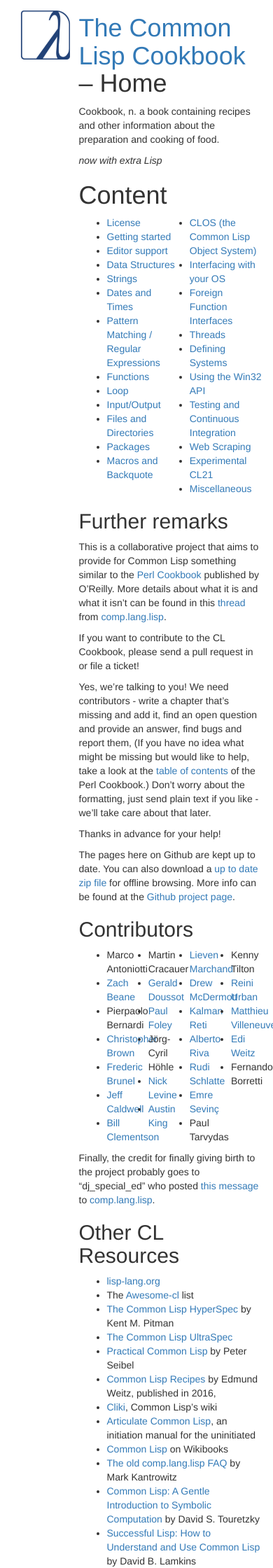
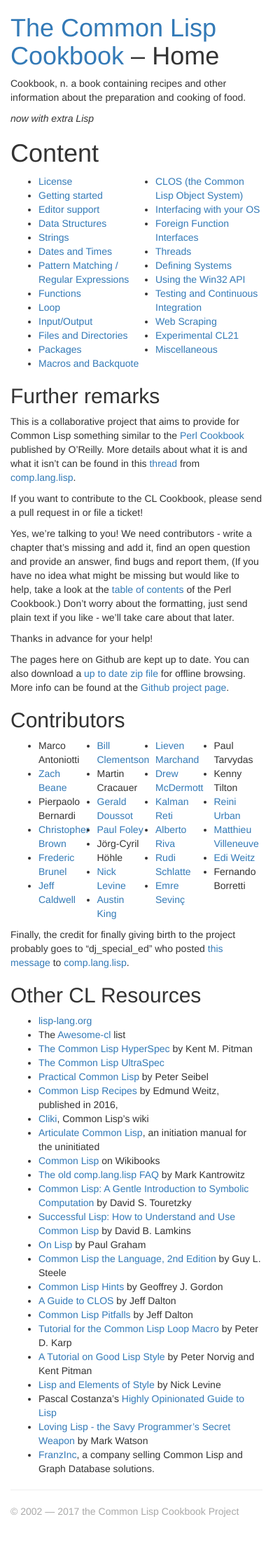
Before and after one commit to LispCookbook/cl-cookbook, a Jekyll site: the page built from index.md, in a window 390 px wide. Shown: the top 2240 px of the page at 70% size. Built offline with Jekyll 4.4.1, drawn with Linux system fonts in a browser that asks for light colours; after the commit the page ends 2189 px from its top, so only the background shows below that.

Commit message:
Layout and css were made more friendly to small screenes.

```diff
--- a/_layouts/default.html
+++ b/_layouts/default.html
@@ -4,6 +4,7 @@
     <title>{{ page.title }} &ndash; the Common Lisp Cookbook</title>
     <meta charset="utf-8">
     <meta name="description" content="{{ site.description }}">
+    <meta name="viewport" content="width=device-width, initial-scale=1">
     <link rel="stylesheet" href="{{ site.baseurl }}/assets/style.css">
     <script type="text/javascript" src="{{ site.baseurl }}/assets/highlight-lisp.js"></script>
     <script type="text/javascript" src="{{ site.baseurl }}/assets/jquery-3.2.1.min.js"></script>
@@ -14,13 +15,13 @@
   <body class="container-fluid">
 
     <div class="row">
-      <div class="col-lg-3" style="position: fixed;">
+      <div id="logo" class="col-lg-3">
         <a href="{{ site.baseurl }}/">
           <img src="{{ site.baseurl }}/assets/cl-logo-blue.png" height="70" style="margin: 15px"/>
         </a>
       </div>
 
-      <div class="col-lg-8" style="margin-left: 25%;">
+      <div id="page-title" class="col-lg-8">
         {% if page.title %}
         {% assign dash = "&ndash;" %}
         {% endif %}
@@ -40,7 +41,7 @@
         <ul id="toc" class="list-unstyled"></ul>
       </div>
 
-      <div class="col-lg-8" style="margin-left: 25%">
+      <div id="content-container" class="col-lg-8">
         {{ content }}
 
         <div>
--- a/assets/style.scss
+++ b/assets/style.scss
@@ -17,3 +17,24 @@
     color: darkgrey;
     margin: 20px 0px 20px;
 }
+
+#logo {
+    position: fixed;
+}
+
+#page-title, #content-container {
+    margin-left: 25%;
+}
+
+/* On small screens we remove left column to make text more readable */
+@media screen and (max-width: 40em) {
+    #toc {
+        display: none;
+    }
+    #logo {
+        display: none;
+    }
+    #page-title, #content-container {
+        margin-left: 0;
+    }
+}
```
